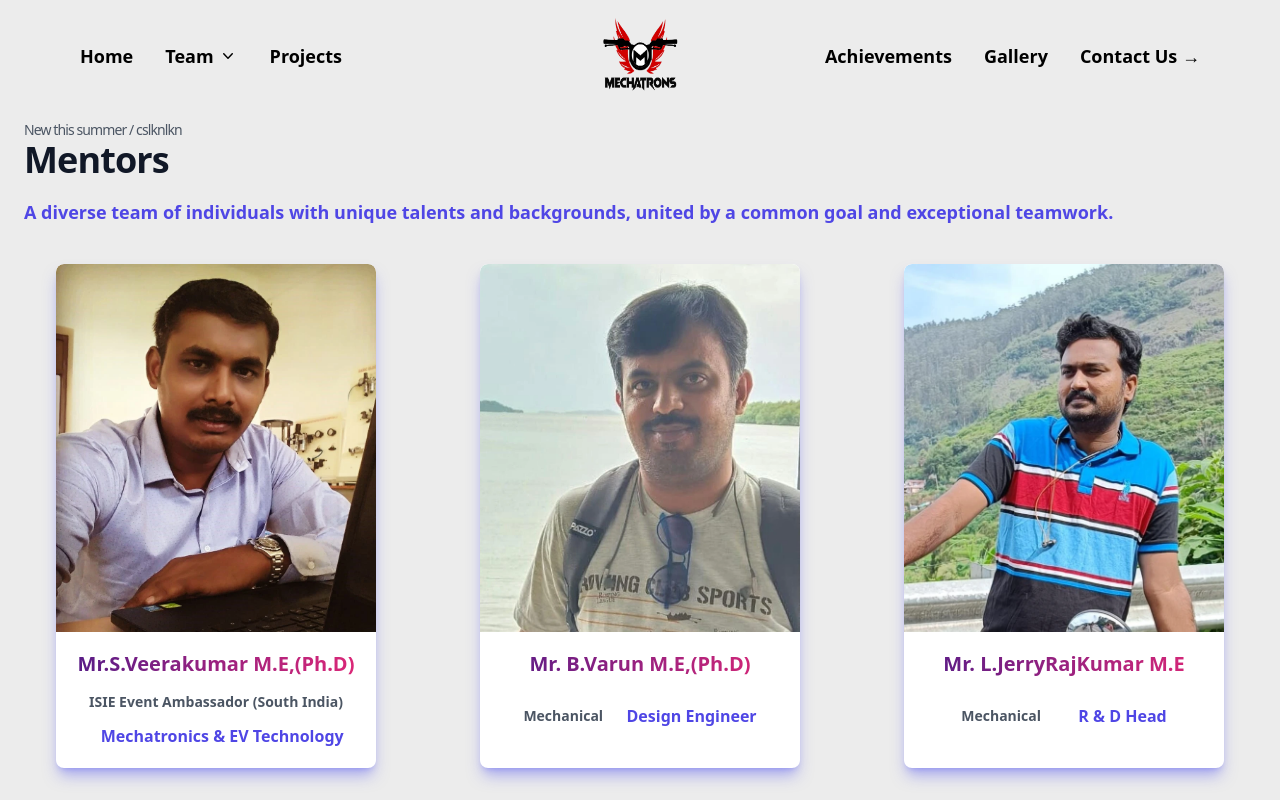
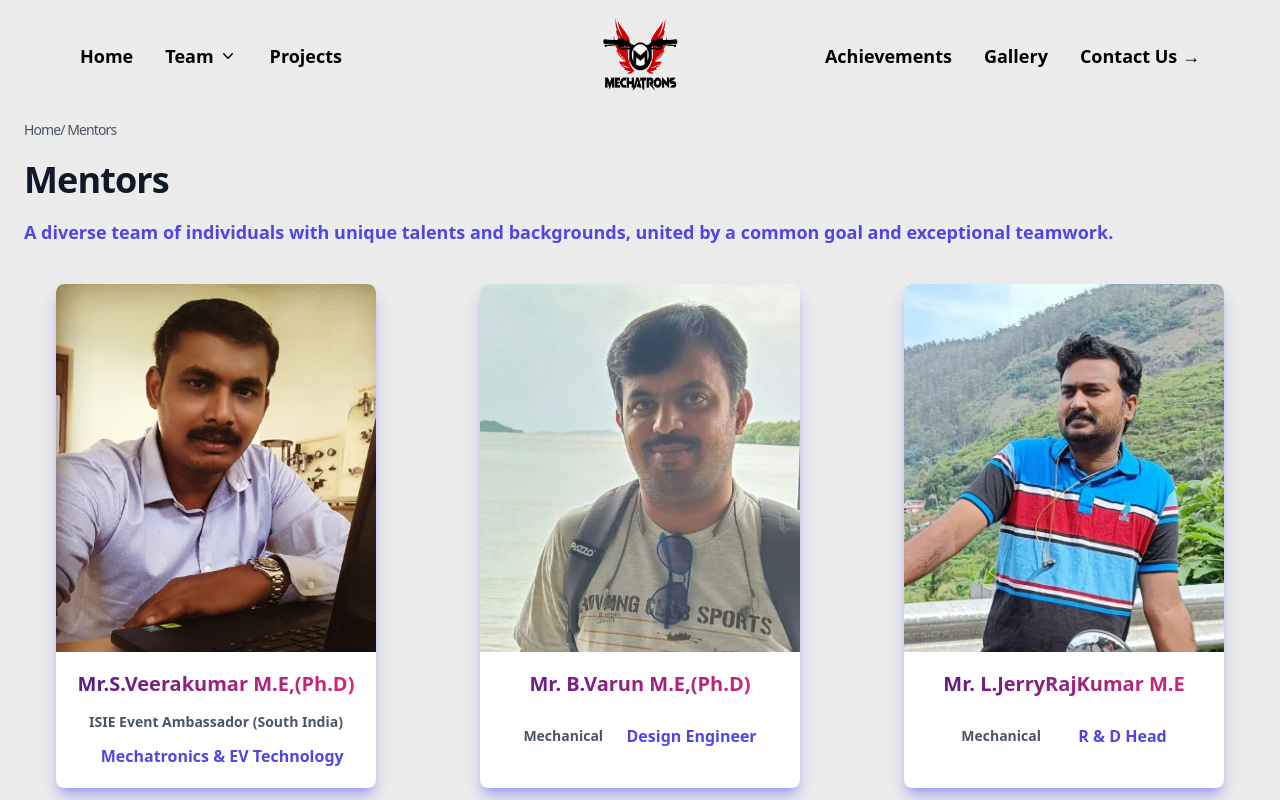
Before and after one commit to SRIRAMS2002/mechatrons07, a Next.js app: page /Mentors in a window 1280 px wide. Shown: the top 800 px of the page. Built offline with nearby package versions, Linux system fonts and the light colour scheme.

Commit message:
back button

```diff
--- a/src/pages/Achievements.jsx
+++ b/src/pages/Achievements.jsx
@@ -326,6 +326,7 @@ const Achievements = () => {
       <Navbar view={isSectionInView} />
       <div className="mt-[8rem] min-h-screen pb-24">
         <div className="px-4 sm:px-6 lg:px-8 py-2">
+
           {/* Search bar */}
           <div className="max-w-3xl mx-auto mb-8">
             <div className="flex items-center border-b-2 border-indigo-400 hover:border-indigo-900">
--- a/src/pages/Alumini.jsx
+++ b/src/pages/Alumini.jsx
@@ -664,6 +664,14 @@ const Alumini = () => {
               viewport={{ once: true }}
               className="text-3xl mt-[5rem] font-bold tracking-tight text-gray-900 sm:text-4xl"
             >
+              <span class="sm:hidden flex mb-5 font-medium text-gray-600 text-sm space-x-2 md:items-center">
+                {" "}
+
+                <a href="/">
+                Home
+                </a>{" "}
+                / Alumini
+              </span>
               Alumini
             </motion.h2>
             <motion.p
--- a/src/pages/Aluminiposition.jsx
+++ b/src/pages/Aluminiposition.jsx
@@ -277,6 +277,14 @@ const Aluminiposition = () => {
                 viewport={{ once: true }}
                 className="max-w-7xl"
               >
+                 <span class="sm:hidden flex mb-5 font-medium text-gray-600 text-sm space-x-2 md:items-center">
+                {" "}
+
+                <a href="/">
+                Home
+                </a>{" "}
+                / Alumini Positions
+              </span>
                 <h2 className="text-3xl font-bold tracking-tight text-gray-900 sm:text-4xl">
                   {" "}
                   Alumini Positions- Meet our leadership
--- a/src/pages/Contact.jsx
+++ b/src/pages/Contact.jsx
@@ -25,6 +25,14 @@ export default function Example() {
 
   return (
     <div className="isolate bg-gray-200 px-6 py-24 sm:py-32 lg:px-8">
+      <span class="sm:hidden flex mb-5 font-medium text-gray-600 text-sm space-x-2 md:items-center">
+                {" "}
+
+                <a href="/">
+                Home
+                </a>{" "}
+                / Contact
+              </span>
       <div
         className="absolute inset-x-0 top-[-10rem] -z-10 transform-gpu overflow-hidden blur-3xl sm:top-[-20rem]"
         aria-hidden="true"
--- a/src/pages/Founders.jsx
+++ b/src/pages/Founders.jsx
@@ -96,6 +96,14 @@ const FoundersPage = () => {
               viewport={{ once: true }}
               className="mx-auto mt-[5rem]"
             >
+              <span class="sm:hidden flex mb-5 font-medium text-gray-600 text-sm space-x-2 md:items-center">
+                {" "}
+
+                <a href="/">
+                Home
+                </a>{" "}
+                / Founders
+              </span>
               <h2 className="text-3xl font-bold tracking-tight text-gray-900 sm:text-4xl">
                 Founders
               </h2>
--- a/src/pages/Gallery.jsx
+++ b/src/pages/Gallery.jsx
@@ -112,6 +112,14 @@ const Gallery = () => {
       <div className="mx-auto mt-[5rem]  place-content-center place-items-center max-w-5xl">
     <div className=" p-5  mt-5  grid  grid-cols-1 items-center  px-2  sm:py-5  lg:grid-cols-2 lg:px-8">
     <div className="sm:max-w-lg">
+    <span class="sm:hidden flex mb-5 font-medium text-gray-600 text-sm space-x-2 md:items-center">
+                {" "}
+
+                <a href="/">
+                Home
+                </a>{" "}
+                / Gallery
+              </span>
               <h1 className="text-4xl font-bold tracking-tight text-gray-900 sm:text-6xl">
                 Gallery
               </h1>
--- a/src/pages/Members.jsx
+++ b/src/pages/Members.jsx
@@ -433,6 +433,14 @@ const Members = () => {
               viewport={{ once: true }}
               className="text-3xl font-bold tracking-tight text-gray-900 sm:text-4xl"
             >
+              <span class="sm:hidden flex mb-5 font-medium text-gray-600 text-sm space-x-2 md:items-center">
+                {" "}
+
+                <a href="/">
+                Home
+                </a>{" "}
+                / Members
+              </span>
               Members
             </motion.h2>
             <motion.p
--- a/src/pages/Mentors.jsx
+++ b/src/pages/Mentors.jsx
@@ -1,7 +1,7 @@
 "use client";
 import React, { useState, useEffect } from "react";
 import Load from "@/Components/Load";
-
+import { MoveLeft } from 'lucide-react';
 import Navbar from "@/Components/Navbar";
 import Footer from "@/Components/Footer";
 import { motion } from "framer-motion";
@@ -106,11 +106,13 @@ const Mentors = () => {
               viewport={{ once: true }}
               className="text-3xl font-bold tracking-tight text-gray-900 sm:text-4xl"
             >
-              <span class="flex text-sm space-x-2 md:items-center">
+              <span class="flex mb-5 font-medium text-gray-600 text-sm space-x-2 md:items-center">
                 {" "}
-                <span class="font-medium text-gray-600 dark:text-gray-400">
-                  New this summer / cslknlkn
-                </span>{" "}
+
+                <a href="/">
+                Home
+                </a>{" "}
+                / Mentors
               </span>
               Mentors
             </motion.h2>
--- a/src/pages/Projects.jsx
+++ b/src/pages/Projects.jsx
@@ -360,6 +360,14 @@ const Projects = () => {
       <Navbar view={isSectionInView} />
 
       <div className="mx-auto mt-[10rem] max-w-7xl  px-6 lg:px-8">
+      <span class="sm:hidden flex mb-5 font-medium text-gray-600 text-sm space-x-2 md:items-center">
+                {" "}
+
+                <a href="/">
+                Home
+                </a>{" "}
+                / Projects
+              </span>
         <h1 className="text-3xl font-bold tracking-tight text-gray-900 sm:text-4xl">
           Projects
         </h1>
```
